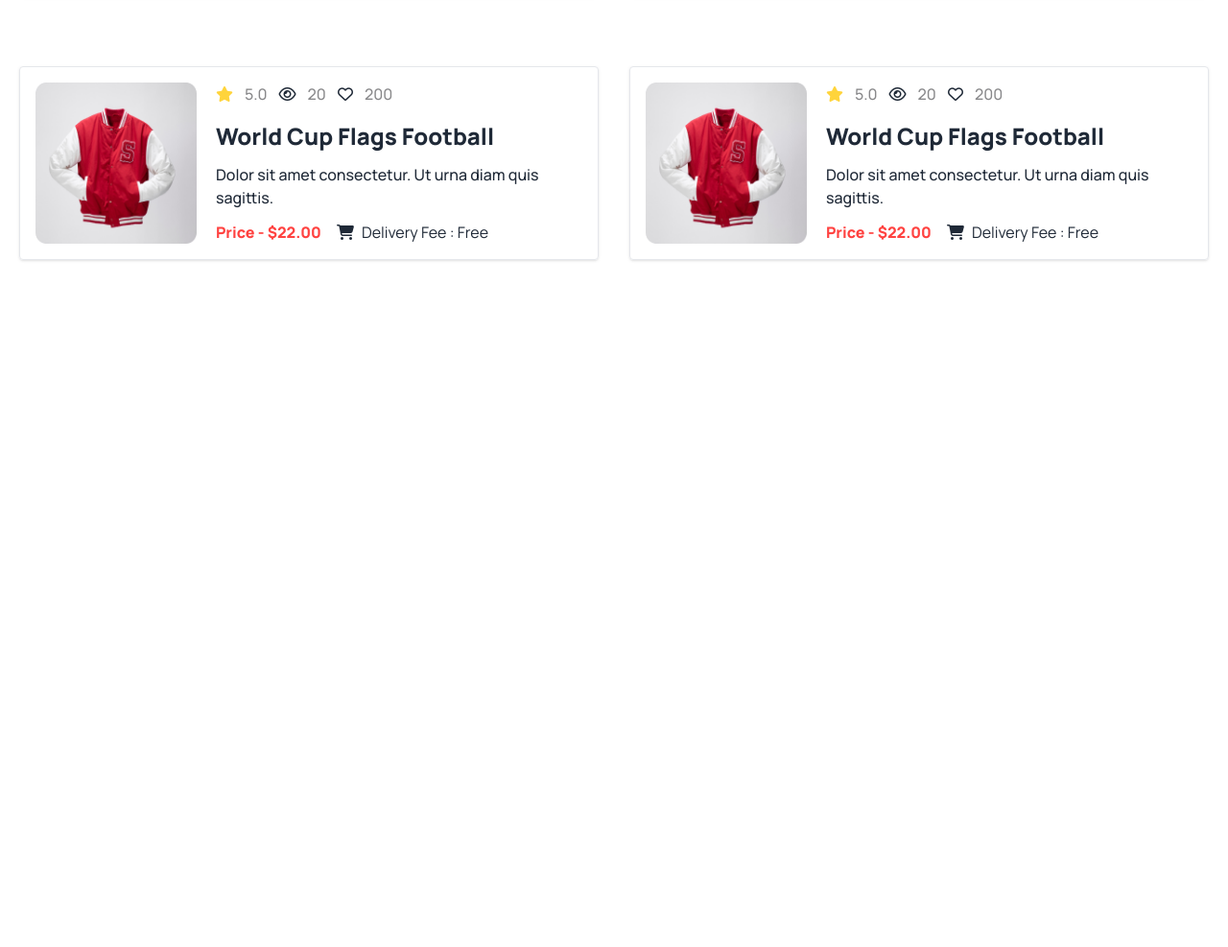
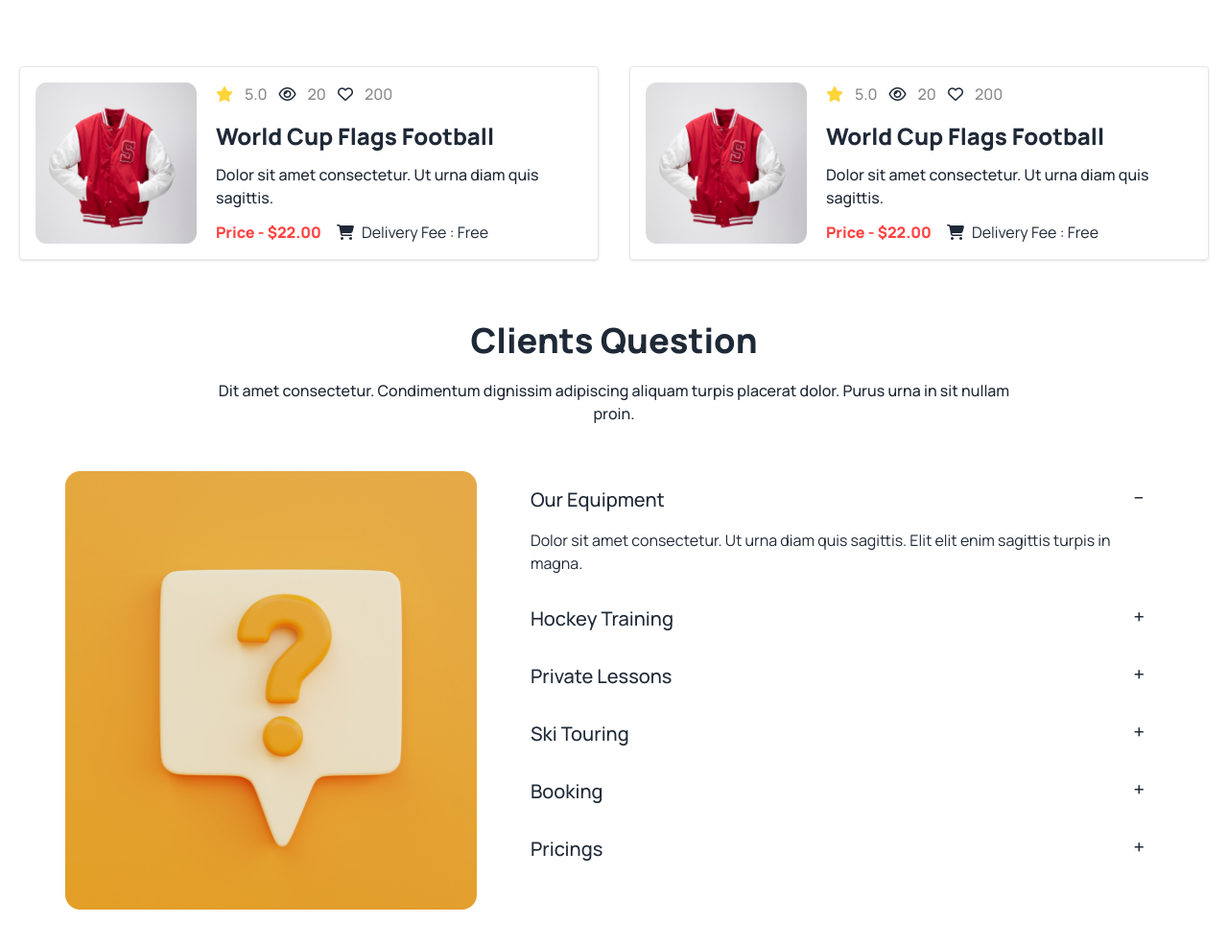
Before and after one commit to saj0cse/Hockeys-Project, a plain HTML site: page index.html in a window 1280 px wide. Shown: the part 2697-3684 px from the top of the page at 96% size. Before the commit the page ends 2988 px from the top, so only its background shows below. Drawn offline with nearby package versions, Linux system fonts and the light colour scheme.

Commit message:
added Clients Question

```diff
--- a/index.html
+++ b/index.html
@@ -485,6 +485,91 @@
           </div>
         </section>
       </section>
+
+      <!-- Clients Question  -->
+      <section class="mt-16">
+        <div class="text-center lg:w-[70%] mx-auto">
+          <h2 class="font-extrabold text-4xl mt-5 mb-5">Clients Question</h2>
+          <p class="font-medium">
+            Dit amet consectetur. Condimentum dignissim adipiscing aliquam
+            turpis placerat dolor. Purus urna in sit nullam proin.
+          </p>
+        </div>
+
+        <section class="flex flex-col lg:flex-row gap-2 lg:gap-10 m-12">
+          <div>
+            <img src="./Images/11.png" alt="" />
+          </div>
+          <div>
+            <div class="collapse collapse-plus ">
+              <input type="radio" name="my-accordion-3" checked="checked" />
+              <div class="collapse-title text-xl font-medium">
+                Our Equipment
+              </div>
+              <div class="collapse-content">
+                <p>
+                  Dolor sit amet consectetur. Ut urna diam quis sagittis. Elit
+                  elit enim sagittis turpis in magna.
+                </p>
+              </div>
+            </div>
+            <div class="collapse collapse-plus ">
+              <input type="radio" name="my-accordion-3" />
+              <div class="collapse-title text-xl font-medium">
+                Hockey Training
+              </div>
+              <div class="collapse-content">
+                <p>
+                  Dolor sit amet consectetur. Ut urna diam quis sagittis. Elit
+                  elit enim sagittis turpis in magna.
+                </p>
+              </div>
+            </div>
+            <div class="collapse collapse-plus ">
+              <input type="radio" name="my-accordion-3" />
+              <div class="collapse-title text-xl font-medium">
+                Private Lessons
+              </div>
+              <div class="collapse-content">
+                <p>
+                  Dolor sit amet consectetur. Ut urna diam quis sagittis. Elit
+                  elit enim sagittis turpis in magna.
+                </p>
+              </div>
+            </div>
+            <div class="collapse collapse-plus ">
+              <input type="radio" name="my-accordion-3"  />
+              <div class="collapse-title text-xl font-medium">Ski Touring</div>
+              <div class="collapse-content">
+                <p>
+                  Dolor sit amet consectetur. Ut urna diam quis sagittis. Elit
+                  elit enim sagittis turpis in magna.
+                </p>
+              </div>
+            </div>
+            <div class="collapse collapse-plus ">
+              <input type="radio" name="my-accordion-3" />
+              <div class="collapse-title text-xl font-medium">Booking</div>
+              <div class="collapse-content">
+                <p>
+                  Dolor sit amet consectetur. Ut urna diam quis sagittis. Elit
+                  elit enim sagittis turpis in magna.
+                </p>
+              </div>
+            </div>
+            <div class="collapse collapse-plus ">
+              <input type="radio" name="my-accordion-3" />
+              <div class="collapse-title text-xl font-medium">Pricings</div>
+              <div class="collapse-content">
+                <p>
+                  Dolor sit amet consectetur. Ut urna diam quis sagittis. Elit
+                  elit enim sagittis turpis in magna.
+                </p>
+              </div>
+            </div>
+          </div>
+        </section>
+      </section>
     </main>
     <footer></footer>
   </body>
```
